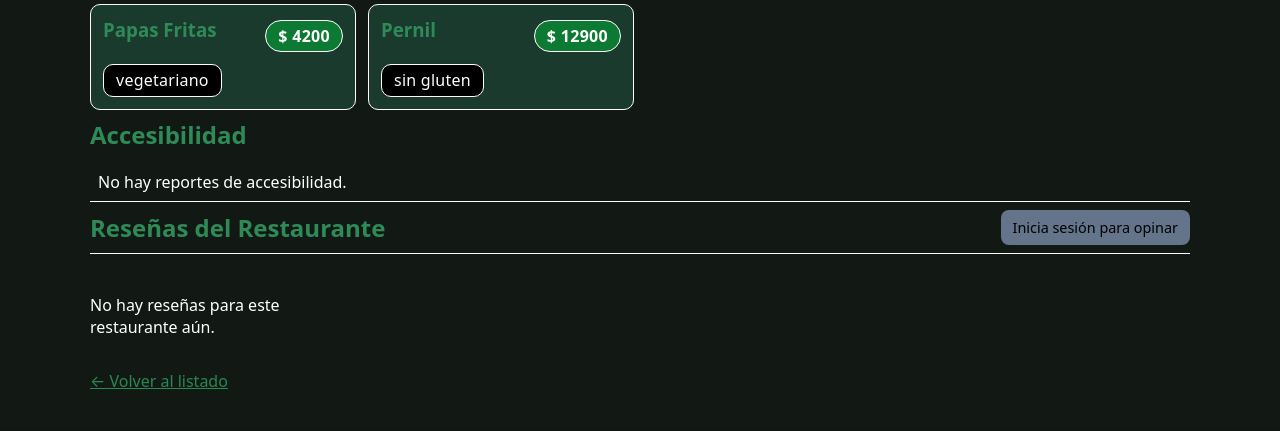
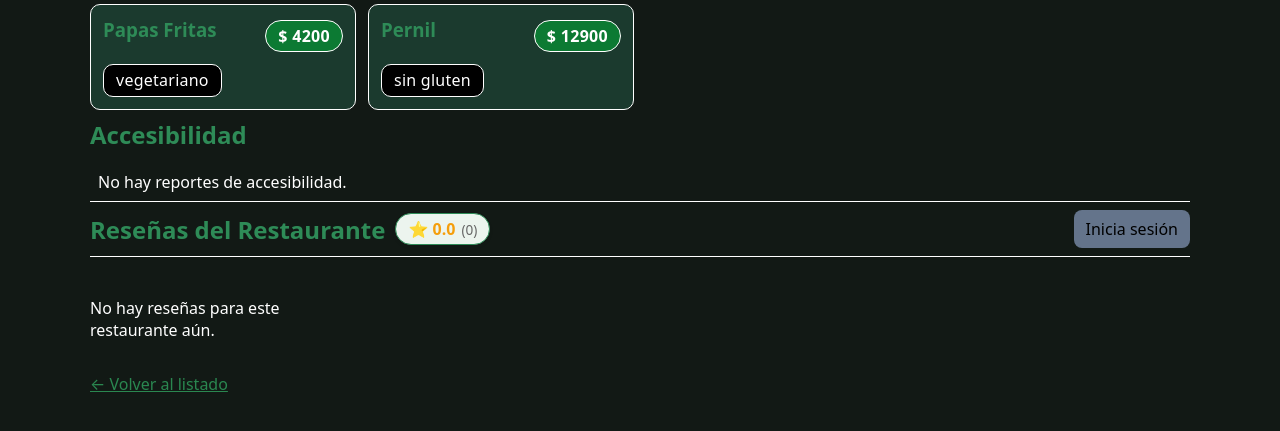
Before and after one commit to Damaynd/comidapp-resenas-resto, a Django app: page /restaurantes/2/ in a window 1280 px wide. Shown: the part 1240-1671 px from the top of the page. Before the commit the page ends 1629 px from the top, so only its background shows below. Run offline with Django 5.2, Linux system fonts and the light colour scheme; data comes from the database, SQL or seed files in the repository; both versions use the stored data as it was after the commit.

Commit message:
:sparkles: feat: avg_stars added to review conteiner

```diff
--- a/aplicacion/static/styles/create_resena.css
+++ b/aplicacion/static/styles/create_resena.css
@@ -131,3 +131,30 @@
     margin-top: 1rem;
 }
 .submit-btn:hover { background-color: var(--brand-700); }
+
+
+/* Badge del promedio al lado del título */
+
+
+
+/* Badge del promedio al lado del título (VERSIÓN VERDE / BRAND) */
+.rating-badge {
+    background-color: var(--elev);   /* Fondo sutil (el mismo de tus inputs) */
+    color: #f59e0b;             /* Tu verde corporativo */
+    border: 1px solid var(--brand);  /* Borde verde para definirlo bien */
+    padding: 4px 12px;
+    border-radius: 20px;             /* Bordes muy redondos (estilo píldora) */
+    font-size: 1rem;
+    font-weight: 700;
+    display: inline-flex;
+    align-items: center;
+    gap: 6px;
+    box-shadow: 0 2px 4px rgba(0,0,0,0.05); /* Sombra muy suave */
+}
+
+/* El número de reseñas entre paréntesis */
+.count-muted {
+    font-size: 0.85rem;
+    color: var(--muted);             /* Color grisáceo de tu tema */
+    font-weight: normal;
+}
--- a/aplicacion/templates/detalle_restaurante.html
+++ b/aplicacion/templates/detalle_restaurante.html
@@ -148,16 +148,22 @@
 <!--feature-forms-->
 <section class="restaurant-reviews">
     <div class="section-header">
-    <h2>Reseñas del Restaurante</h2>
+    <div style="display: flex; align-items: center; gap: 10px;">
+        <h2>Reseñas del Restaurante</h2>
+
+        <span class="rating-badge">
+            ⭐ {{ restaurante.avg_rating|default:0|floatformat:1 }}
+
+            <span class="count-muted">
+                ({% if restaurante.review_count %}{{ restaurante.review_count }}{% else %}{{ restaurante.reviews.count }}{% endif %})
+            </span>
+        </span>
+    </div>
 
     {% if user.is_authenticated %}
-        <button onclick="openModal()" class="btn-primary">
-            + Añadir Reseña
-        </button>
+        <button onclick="openModal()" class="btn-primary">+ Añadir Reseña</button>
     {% else %}
-        <a href="/admin/login/?next={{ request.path }}" class="btn btn--secondary" style="font-size: 0.9rem;">
-            Inicia sesión para opinar
-        </a>
+        <a href="/admin/login/?next={{ request.path }}" class="btn btn--secondary">Inicia sesión</a>
     {% endif %}
     </div>
 
--- a/aplicacion/views.py
+++ b/aplicacion/views.py
@@ -1,6 +1,6 @@
 from django.shortcuts import render, redirect, get_object_or_404
 from .models import *
-from django.db.models import Prefetch
+from django.db.models import Prefetch, Avg
 from aplicacion.models import Restaurant, Photo
 from .forms import RestaurantReviewForm
 from django.contrib.auth.decorators import login_required
@@ -10,6 +10,7 @@ from django.contrib.auth.decorators import login_required
 # from .models import Photo
 # from .forms import RestaurantReviewForm
 # from django.contrib.auth.decorators import login_required
+# from django.db.models import Avg
 
 
 # Create your views here.
@@ -81,7 +82,15 @@ def crear_resena(request, restaurante_id):
                     image = uploaded_file
                 )
 
-            return redirect('detalle_restaurante', restaurante_id=restaurante_id)
+            # Para el promedio
+        nuevo_promedio = restaurante.reviews.aggregate(Avg('rating'))['rating__avg']
+        cantidad_resenas = restaurante.reviews.count()
+
+        restaurante.avg_rating = round(nuevo_promedio, 1) if nuevo_promedio else 0
+        restaurante.review_count = cantidad_resenas
+        restaurante.save()
+
+        return redirect('detalle_restaurante', restaurante_id=restaurante_id)
 
     # Si hay error o no es POST
     return redirect('detalle_restaurante', restaurante_id=restaurante_id)
```
Also changed, not shown: db.sqlite3.
